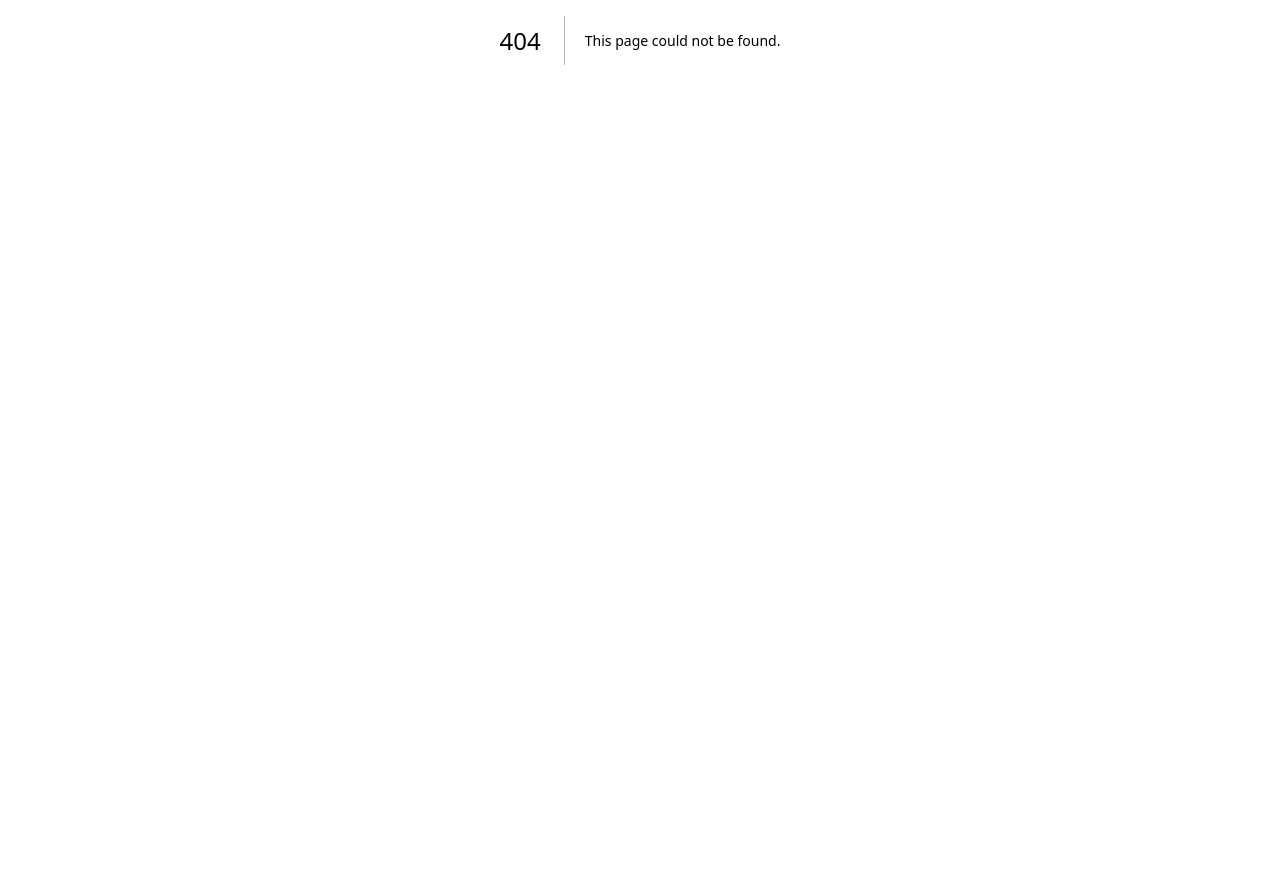
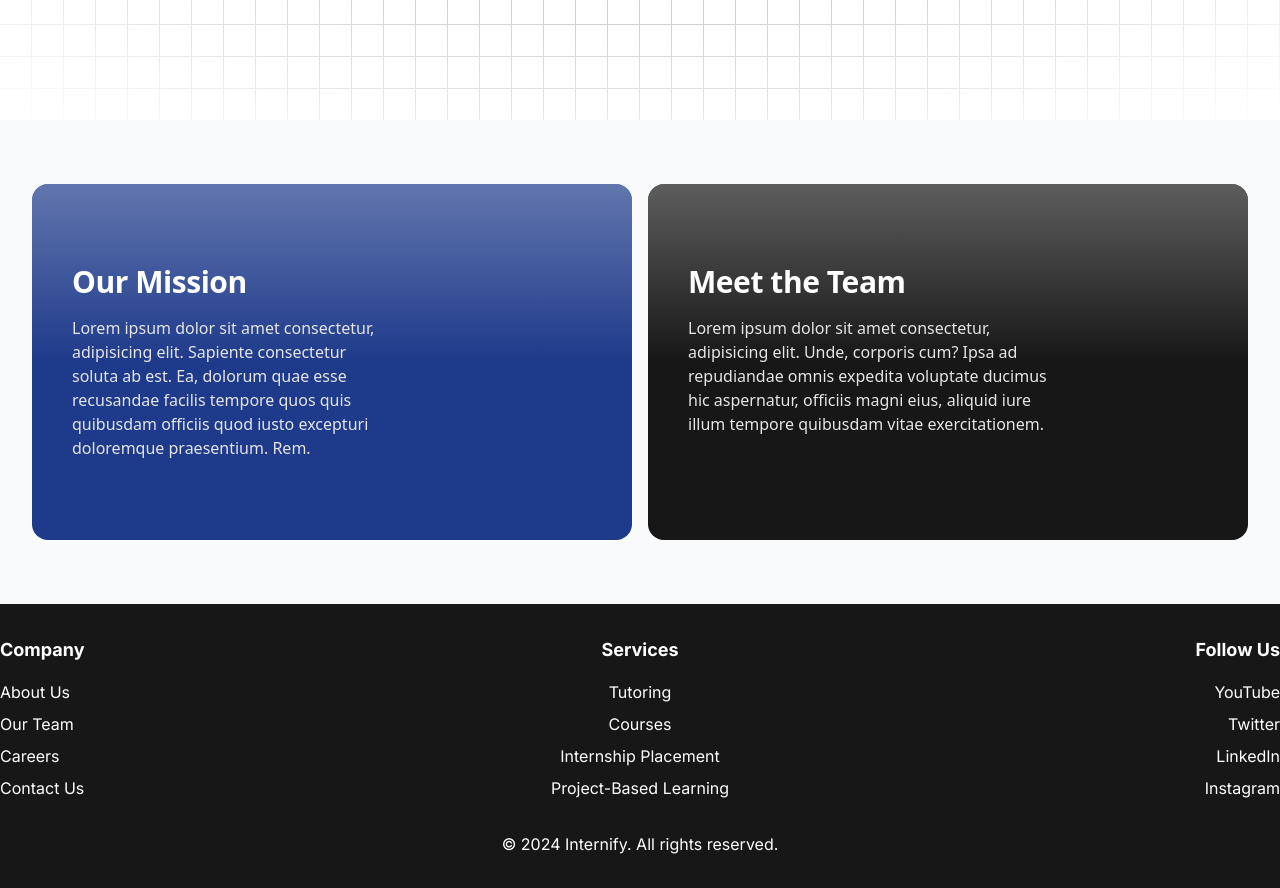
Before and after one commit to NimaySh/WebTern-Website, a Next.js app in the folder hsinternsorg/: page /about in a window 1280 px wide. Before the commit this address had no page. Shown: the part 360-1248 px from the top of the page. Before the commit the page ends 800 px from the top, so only its background shows below. Built offline with nearby package versions, Linux system fonts and the light colour scheme.

Commit message:
Finished About Us page

```diff
--- /dev/null
+++ b/hsinternsorg/app/about/page.tsx
@@ -0,0 +1,50 @@
+"use client";
+import React from "react";
+import { WobbleCard } from "@/app/components/ui/wobble-card"; // Adjust the import path as necessary
+
+export default function About() {
+  return (
+    <div className="min-h-screen bg-gray-50 font-sans">
+      <div className="h-[30rem] w-full bg-white bg-grid-black/[0.2] relative flex items-center justify-center">
+        {/* Radial gradient for the container to give a faded look */}
+        <div className="absolute pointer-events-none inset-0 flex items-center justify-center bg-white [mask-image:radial-gradient(ellipse_at_center,transparent_35%,black)]"></div>
+
+        {/* About Page Hero Section */}
+        <div className="relative z-20 text-center px-4 py-16">
+          <h1 className="text-neutral-900 md:text-7xl text-4xl font-bold">
+            About Us
+          </h1>
+          <p className="mt-3.5 text-lg text-neutral-700">
+            Learn more about our mission, values, and our team.
+          </p>
+        </div>
+      </div>
+
+      {/* Company Information Section */}
+      <div className="grid grid-cols-1 lg:grid-cols-2 gap-4 max-w-7xl mx-auto px-8 py-16">
+  <WobbleCard containerClassName="col-span-1 h-full bg-blue-900 min-h-[300px]">
+    <div className="max-w-xs">
+      <h2 className="text-left text-base md:text-xl lg:text-3xl font-semibold tracking-[-0.015em] text-white">
+        Our Mission
+      </h2>
+      <p className="mt-4 text-left text-base/6 text-neutral-200">
+        Lorem ipsum dolor sit amet consectetur, adipisicing elit. Sapiente consectetur soluta ab est. Ea, dolorum quae esse recusandae facilis tempore quos quis quibusdam officiis quod iusto excepturi doloremque praesentium. Rem.
+      </p>
+    </div>
+  </WobbleCard>
+
+  <WobbleCard containerClassName="col-span-1 bg-neutral-900 min-h-[300px]">
+    <div className="max-w-sm">
+      <h2 className="text-left text-base md:text-xl lg:text-3xl font-semibold tracking-[-0.015em] text-white">
+        Meet the Team
+      </h2>
+      <p className="mt-4 max-w-[26rem] text-left text-base/6 text-neutral-200">
+        Lorem ipsum dolor sit amet consectetur, adipisicing elit. Unde, corporis cum? Ipsa ad repudiandae omnis expedita voluptate ducimus hic aspernatur, officiis magni eius, aliquid iure illum tempore quibusdam vitae exercitationem.
+      </p>
+    </div>
+  </WobbleCard>
+</div>
+
+      </div>
+  );
+}
--- /dev/null
+++ b/hsinternsorg/app/components/ui/wobble-card.tsx
@@ -0,0 +1,71 @@
+"use client";
+import React, { useState } from "react";
+import { motion } from "framer-motion";
+import { cn } from "@/lib/utils";
+
+export const WobbleCard = ({
+  children,
+  containerClassName,
+  className,
+}: {
+  children: React.ReactNode;
+  containerClassName?: string;
+  className?: string;
+}) => {
+  const [mousePosition, setMousePosition] = useState({ x: 0, y: 0 });
+  const [isHovering, setIsHovering] = useState(false);
+
+  const handleMouseMove = (event: React.MouseEvent<HTMLElement>) => {
+    if (!isHovering) return; // Only track mouse if hovering
+
+    const { clientX, clientY } = event;
+    const rect = event.currentTarget.getBoundingClientRect();
+    const x = (clientX - (rect.left + rect.width / 2)) / 20;
+    const y = (clientY - (rect.top + rect.height / 2)) / 20;
+    setMousePosition({ x, y });
+  };
+
+  return (
+    <motion.section
+      onMouseMove={handleMouseMove}
+      onMouseEnter={() => setIsHovering(true)}
+      onMouseLeave={() => {
+        setIsHovering(false);
+        setMousePosition({ x: 0, y: 0 });
+      }}
+      style={{
+        transform: isHovering
+          ? `translate3d(${mousePosition.x}px, ${mousePosition.y}px, 0) scale3d(1, 1, 1)`
+          : "translate3d(0px, 0px, 0) scale3d(1, 1, 1)",
+        transition: "transform 0.1s ease-out",
+      }}
+      className={cn(
+        "mx-auto w-full relative rounded-2xl overflow-hidden",
+        containerClassName
+      )}
+    >
+      <div
+        className="relative h-full sm:mx-0 sm:rounded-2xl overflow-hidden"
+        style={{
+          backgroundImage:
+            "linear-gradient(to bottom, rgba(255, 255, 255, 0.3), rgba(255, 255, 255, 0) 50%)", // Gradient at the top
+          boxShadow:
+            "0 10px 32px rgba(34, 42, 53, 0.12), 0 1px 1px rgba(0, 0, 0, 0.05), 0 0 0 1px rgba(34, 42, 53, 0.05), 0 4px 6px rgba(34, 42, 53, 0.08), 0 24px 108px rgba(47, 48, 55, 0.10)",
+        }}
+      >
+        <motion.div
+          style={{
+            transform: isHovering
+              ? `translate3d(${-mousePosition.x}px, ${-mousePosition.y}px, 0) scale3d(1.03, 1.03, 1)`
+              : "translate3d(0px, 0px, 0) scale3d(1, 1, 1)",
+            transition: "transform 0.1s ease-out",
+            backgroundImage: "linear-gradient(to top, var(--card-color), white)",
+          }}
+          className={cn("h-full px-4 py-20 sm:px-10", className)}
+        >
+          {children}
+        </motion.div>
+      </div>
+    </motion.section>
+  );
+};
--- a/hsinternsorg/app/layout.tsx
+++ b/hsinternsorg/app/layout.tsx
@@ -1,6 +1,27 @@
 import type { Metadata } from "next";
 import { Inter } from "next/font/google";
 import "./globals.css";
+import { FloatingNav } from "@/app/components/ui/floating-navbar";
+import { IconHome, IconMessage, IconUser } from "@tabler/icons-react";
+
+// Define your navigation items here
+const navItems = [
+  {
+    name: "Home",
+    link: "/",
+    icon: <IconHome className="h-4 w-4 text-neutral-500 dark:text-white" />,
+  },
+  {
+    name: "About",
+    link: "/about",
+    icon: <IconUser className="h-4 w-4 text-neutral-500 dark:text-white" />,
+  },
+  {
+    name: "Contact",
+    link: "/contact",
+    icon: <IconMessage className="h-4 w-4 text-neutral-500 dark:text-white" />,
+  },
+];
 
 const inter = Inter({ subsets: ["latin"] });
 
@@ -16,7 +37,54 @@ export default function RootLayout({
 }>) {
   return (
     <html lang="en">
-      <body className={inter.className}>{children}</body>
+      <body className={inter.className}>
+        {/* Include the FloatingNav component */}
+        <FloatingNav navItems={navItems} />
+        <main className="flex-grow">
+          {children}
+        </main>
+        {/* Footer */}
+        <footer className="bg-neutral-900 text-white py-8">
+          <div className="container mx-auto grid grid-cols-1 md:grid-cols-3 gap-8">
+            {/* Column 1 */}
+            <div className="text-center md:text-left">
+              <h5 className="text-lg font-bold mb-4">Company</h5>
+              <ul className="space-y-2">
+                <li>About Us</li>
+                <li>Our Team</li>
+                <li>Careers</li>
+                <li>Contact Us</li>
+              </ul>
+            </div>
+
+            {/* Column 2 */}
+            <div className="text-center">
+              <h5 className="text-lg font-bold mb-4">Services</h5>
+              <ul className="space-y-2">
+                <li>Tutoring</li>
+                <li>Courses</li>
+                <li>Internship Placement</li>
+                <li>Project-Based Learning</li>
+              </ul>
+            </div>
+
+            {/* Column 3 */}
+            <div className="text-center md:text-right">
+              <h5 className="text-lg font-bold mb-4">Follow Us</h5>
+              <ul className="space-y-2">
+                <li>YouTube</li>
+                <li>Twitter</li>
+                <li>LinkedIn</li>
+                <li>Instagram</li>
+              </ul>
+            </div>
+          </div>
+
+          <div className="container mx-auto text-center mt-8">
+            <p>© 2024 Internify. All rights reserved.</p>
+          </div>
+        </footer>
+      </body>
     </html>
   );
 }
--- a/hsinternsorg/app/page.tsx
+++ b/hsinternsorg/app/page.tsx
@@ -1,32 +1,10 @@
 import React from "react";
-import { FloatingNav } from "@/app/components/ui/floating-navbar"; // Adjust the path if necessary
-import { IconHome, IconMessage, IconUser } from "@tabler/icons-react";
 import { HoverEffect } from "@/app/components/ui/card-hover-effect"; // Adjust the path if necessary
 
-const navItems = [
-  {
-    name: "Home",
-    link: "/",
-    icon: <IconHome className="h-4 w-4 text-neutral-500 dark:text-white" />,
-  },
-  {
-    name: "About",
-    link: "/about",
-    icon: <IconUser className="h-4 w-4 text-neutral-500 dark:text-white" />,
-  },
-  {
-    name: "Contact",
-    link: "/contact",
-    icon: <IconMessage className="h-4 w-4 text-neutral-500 dark:text-white" />,
-  },
-];
 
 export default function Home() {
   return (
     <div className="min-h-screen bg-gray-50 font-sans">
-      {/* Floating Navigation Bar */}
-      <FloatingNav navItems={navItems} />
-
       <div className="h-[50rem] w-full bg-white bg-grid-black/[0.2] relative flex items-center justify-center">
         {/* Radial gradient for the container to give a faded look */}
         <div className="absolute pointer-events-none inset-0 flex items-center justify-center bg-white [mask-image:radial-gradient(ellipse_at_center,transparent_35%,black)]"></div>
```
Also changed, not shown: hsinternsorg/public/noise.webp (added).
